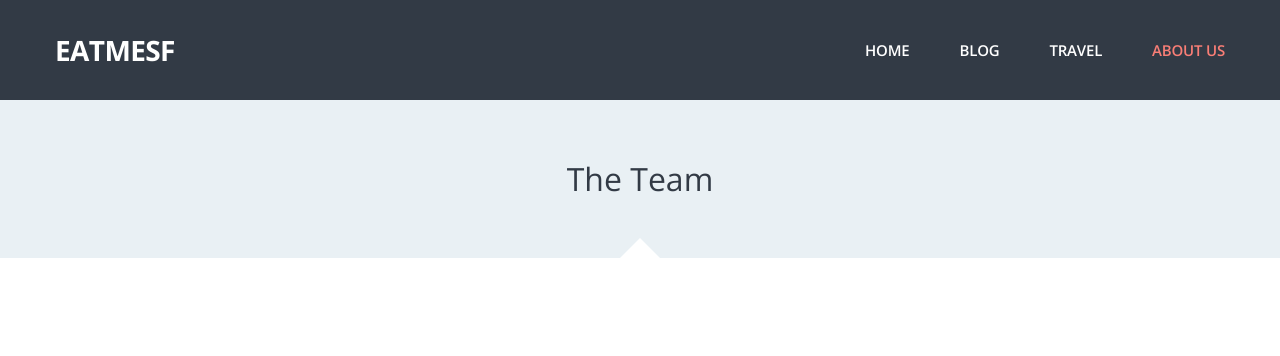
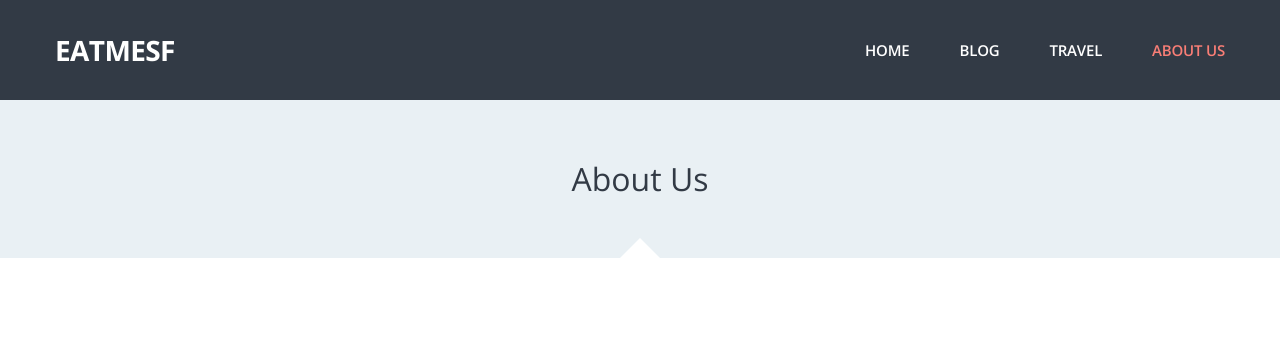
Before and after one commit to eatmesf/eatmesf.github.com, a Jekyll site: the page built from about_us/index.html, in a window 1280 px wide and 900 px high. Shown: the top 356 px of the window. Built offline with Jekyll 4.4.1, drawn with Linux system fonts in a browser that asks for light colours; nearby versions of some CDN libraries.

Commit message:
About Us

```diff
--- a/about_us/index.html
+++ b/about_us/index.html
@@ -30,7 +30,7 @@ title: About Us
 </header>
 
 <section id="title-page">
-  <h2>The Team</h2>
+  <h2>About Us</h2>
   <span class="arrow"></span>
 </section>
 
```
